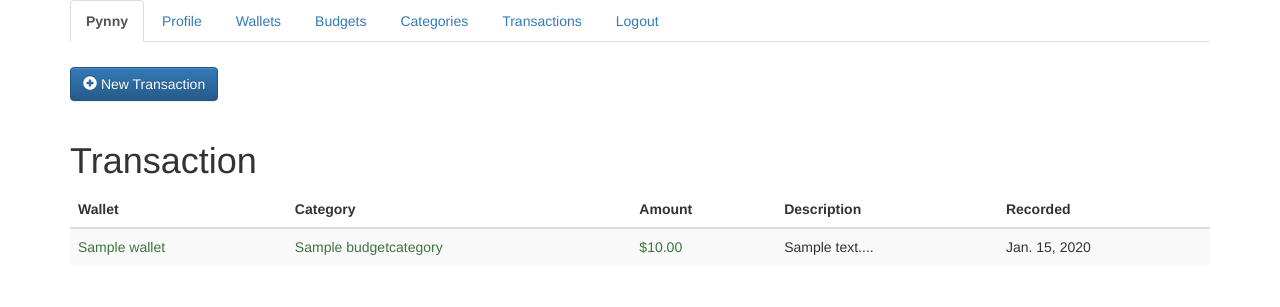
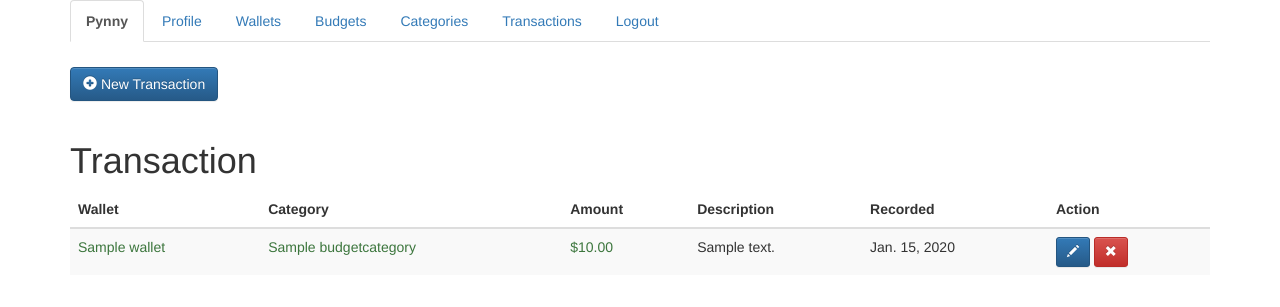
Before and after one commit to zcking/Pynny, a Django app: page /pynny/transactions/ in a window 1280 px wide. Shown: the top 307 px of the page. Run offline with Django 3.2, Linux system fonts and the light colour scheme; a user stored in the database is signed in; tables that the repository leaves empty hold one stand-in row (values such as "Sample post"); some libraries are stand-ins or nearby versions.

Commit message:
edit view implemented

```diff
--- a/mysite/pynny/static/pynny/pynny.css
+++ b/mysite/pynny/static/pynny/pynny.css
@@ -22,3 +22,7 @@
 .category-check {
     padding-left: 3%;
 }
+
+.form-inline {
+    display: inline;
+}
--- a/mysite/pynny/templates/pynny/new_category.html
+++ b/mysite/pynny/templates/pynny/new_category.html
@@ -6,6 +6,8 @@
 
 <form action="{% url 'categories' %}" autocomplete="off" method="POST" id="new_category_form">
     {% csrf_token %}
+
+    <input type="hidden" name="action" value="create" />
 
     <div class="input-group">
         <label for="name">Category Name: </label>
--- a/mysite/pynny/templates/pynny/new_transaction.html
+++ b/mysite/pynny/templates/pynny/new_transaction.html
@@ -6,6 +6,8 @@
 
 <form action="{% url 'transactions' %}" autocomplete="off" method="POST" id="new_transaction_form">
     {% csrf_token %}
+
+    <input type="hidden" name="action" value="create" />
 
     <div class="input-group">
         <label for="category">Category: </label>
--- a/mysite/pynny/templates/pynny/transactions.html
+++ b/mysite/pynny/templates/pynny/transactions.html
@@ -15,7 +15,7 @@
 <h1>Transaction</h1>
 
 {% if transactions %}
-    <table class="table table-striped table-hover table-links">
+    <table class="table table-striped table-hover table-collapsed table-links">
         <thead>
             <tr>
                 <th>Wallet</th>
@@ -23,6 +23,7 @@
                 <th>Amount</th>
                 <th>Description</th>
                 <th>Recorded</th>
+                <th>Action</th>
             </tr>
         </thead>
         <tbody>
@@ -43,6 +44,22 @@
                     <td>
                         {{ transaction.created_time }}
                     </td>
+                    <td>
+                        <form method="POST" class="form-inline" action="{% url 'one_transaction' transaction_id=transaction.id %}">
+                            {% csrf_token %}
+                            <input type="hidden" name="action" value="edit" />
+                            <button type="submit" class="btn btn-sm btn-primary btn-inline">
+                                <span class="glyphicon glyphicon-pencil"></span>
+                            </button>
+                        </form>
+                        <form method="POST" class="form-inline" action="{% url 'one_transaction' transaction_id=transaction.id %}">
+                            {% csrf_token %}
+                            <input type="hidden" name="action" value="delete" />
+                            <button type="submit" class="btn btn-sm btn-danger btn-inline">
+                                <span class="glyphicon glyphicon-remove"></span>
+                            </button>
+                        </form>
+                    </td>
                 </tr>
             {% endfor %}
         </tbody>
--- a/mysite/pynny/templatetags/pynny_extras.py
+++ b/mysite/pynny/templatetags/pynny_extras.py
@@ -8,7 +8,7 @@ in Django templates.
 '''
 
 from django.template.defaultfilters import register
-from datetime import date
+from datetime import date, datetime
 
 from decimal import Decimal
 
@@ -55,6 +55,10 @@ def get_month(d):
     return date.strftime(d, '%B, %Y')
 
 @register.simple_tag
+def fmt_time(t):
+    return datetime.strftime(t, '%Y-%m-%d')
+
+@register.simple_tag
 def transaction_class(transaction):
     '''Returns a Bootstrap class string for a Transaction'''
     if transaction.amount == 0:
@@ -74,4 +78,6 @@ def transaction_class(transaction):
 @register.simple_tag
 def shorten_string(string, limit):
     '''Returns the string, shortened to limit chars and with '...' appended'''
-    return string[:limit] + '...'
+    if len(string) <= limit:
+        return string
+    return string[:limit-3] + '...'
--- a/mysite/pynny/views/transaction_views.py
+++ b/mysite/pynny/views/transaction_views.py
@@ -99,13 +99,46 @@ def one_transaction(request, transaction_id):
         return render(request, 'pynny/transactions.html', context=data)
 
     if request.method == "POST":
-        # Delete the Transaction
-        transaction.delete()
+        # What kind of POST was this?
+        action = request.POST['action'].lower()
+        if action == 'delete':
+            # Delete the Transaction
+            transaction.delete()
 
-        # And return them to the Transactions page
-        data['transactions'] = Transaction.objects.filter(user=request.user)
-        data['alerts'] = {'info': ['<strong>Done!</strong> Transaction was deleted successfully']}
-        return render(request, 'pynny/transactions.html', context=data)
+            # And return them to the Transactions page
+            data['transactions'] = Transaction.objects.filter(user=request.user)
+            data['alerts'] = {'info': ['<strong>Done!</strong> Transaction was deleted successfully']}
+            return render(request, 'pynny/transactions.html', context=data)
+        elif action == 'edit':
+            # Render the edit_transaction view
+            data['transaction'] = transaction
+            data['categories'] = BudgetCategory.objects.filter(user=request.user)
+            data['wallets'] = Wallet.objects.filter(user=request.user)
+            return render(request, 'pynny/edit_transaction.html', context=data)
+        elif action == 'edit_complete':
+            # Get the form data from the request
+            _category = int(request.POST['category'])
+            _wallet = int(request.POST['wallet'])
+            _amount = float(request.POST['amount'])
+            _description = request.POST['description']
+            _created_time = request.POST['created_time'] # %Y-%m-%d date
+            _created_time = datetime.strptime(_created_time, '%Y-%m-%d').date()
+
+            category = BudgetCategory.objects.get(id=_category)
+            wallet = Wallet.objects.get(id=_wallet)
+
+            # Edit the Transaction
+            trans = Transaction.objects.get(id=transaction_id)
+            trans.category = category
+            trans.wallet = wallet
+            trans.amount = _amount
+            trans.description = _description
+            trans.created_time = _created_time
+            trans.save()
+
+            data = {'alerts': {'success': ['<strong>Done!</strong> Transaction updated successfully!']}}
+            data['transactions'] = Transaction.objects.filter(user=request.user)
+            return render(request, 'pynny/transactions.html', context=data)
     elif request.method == 'GET':
         # Show the specific Transaction data
         data['transaction'] = transaction
```
Also changed, not shown: mysite/pynny/templates/pynny/edit_transaction.html (added, +59 -0 lines).
